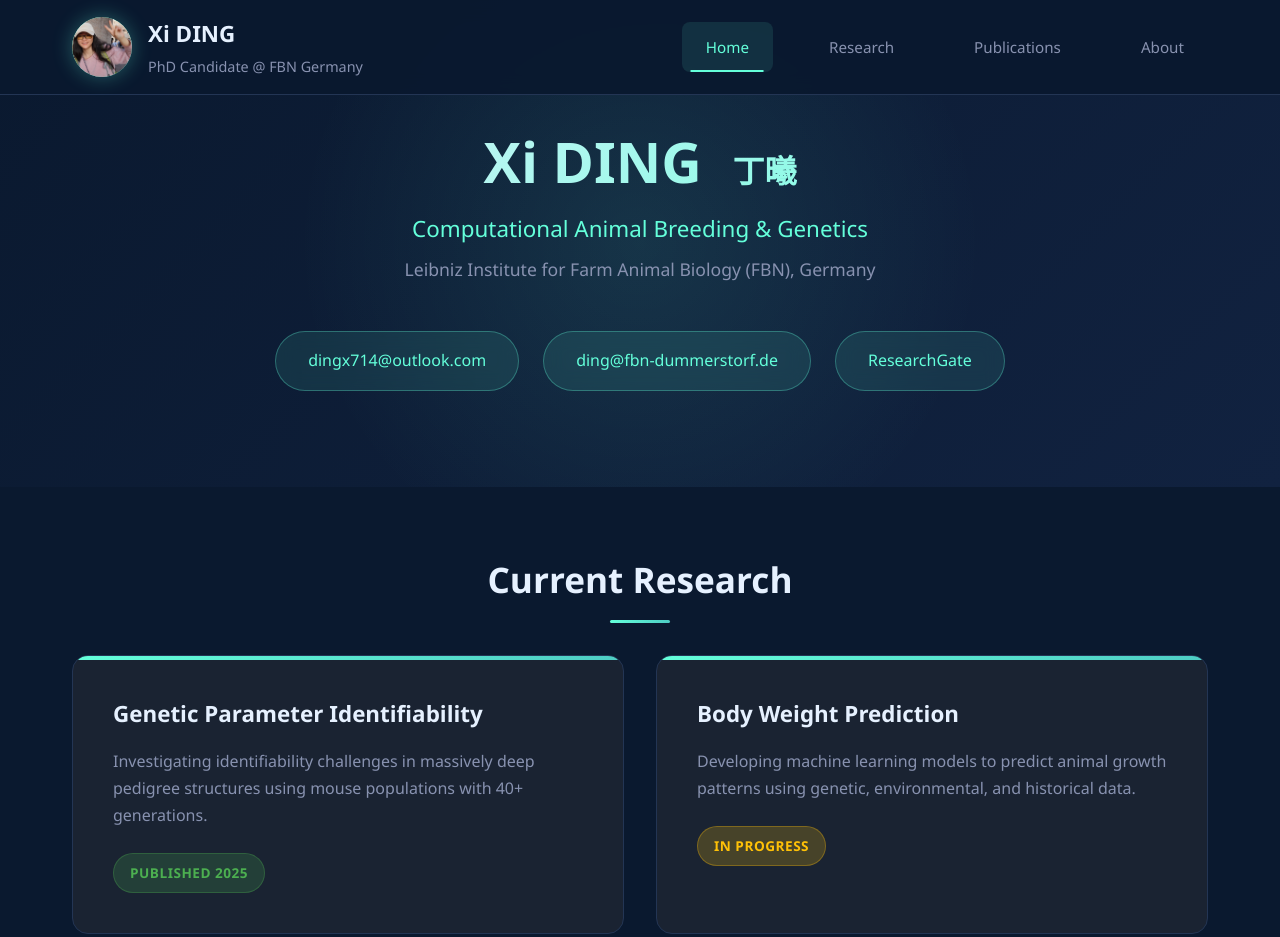
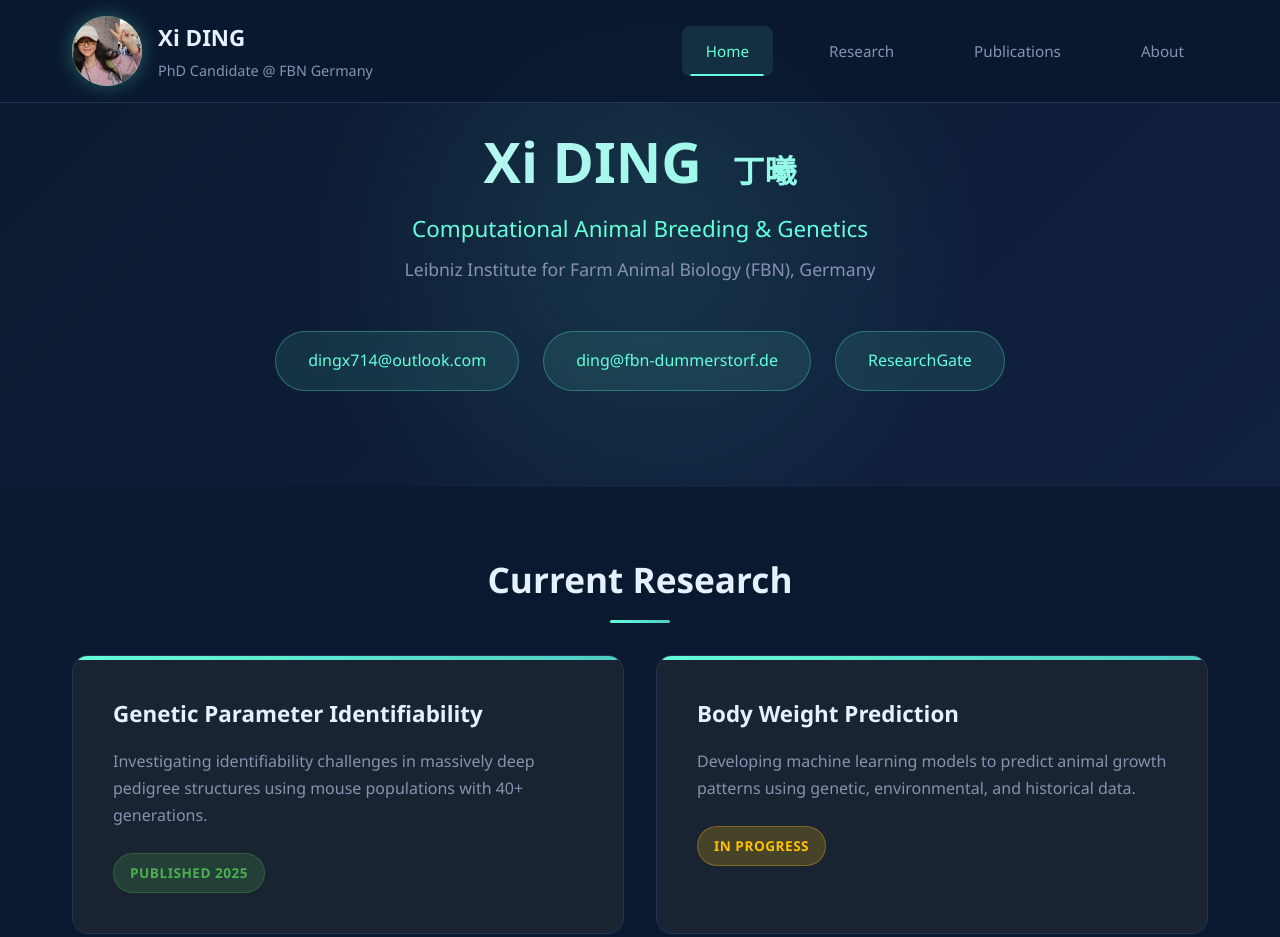
Before and after one commit to xd714/xiding, a plain HTML site: page index.html in a window 1280 px wide. Shown: the top 937 px of the page. Drawn offline with Linux system fonts and the light colour scheme.

```diff
--- a/style.css
+++ b/style.css
@@ -72,11 +72,11 @@
     }
 
     .avatar {
-      width: 60px;
-      height: 60px;
+      width: 70px;
+      height: 70px;
       border-radius: 50%;
 	  object-fit: cover;
-      object-position: 20% 50%; /* Adjust percentage to focus on face */
+      object-position: 20% 45%; /* Adjust percentage to focus on face */
       background: linear-gradient(135deg, var(--primary), var(--accent));
       display: flex;
       align-items: center;
```
